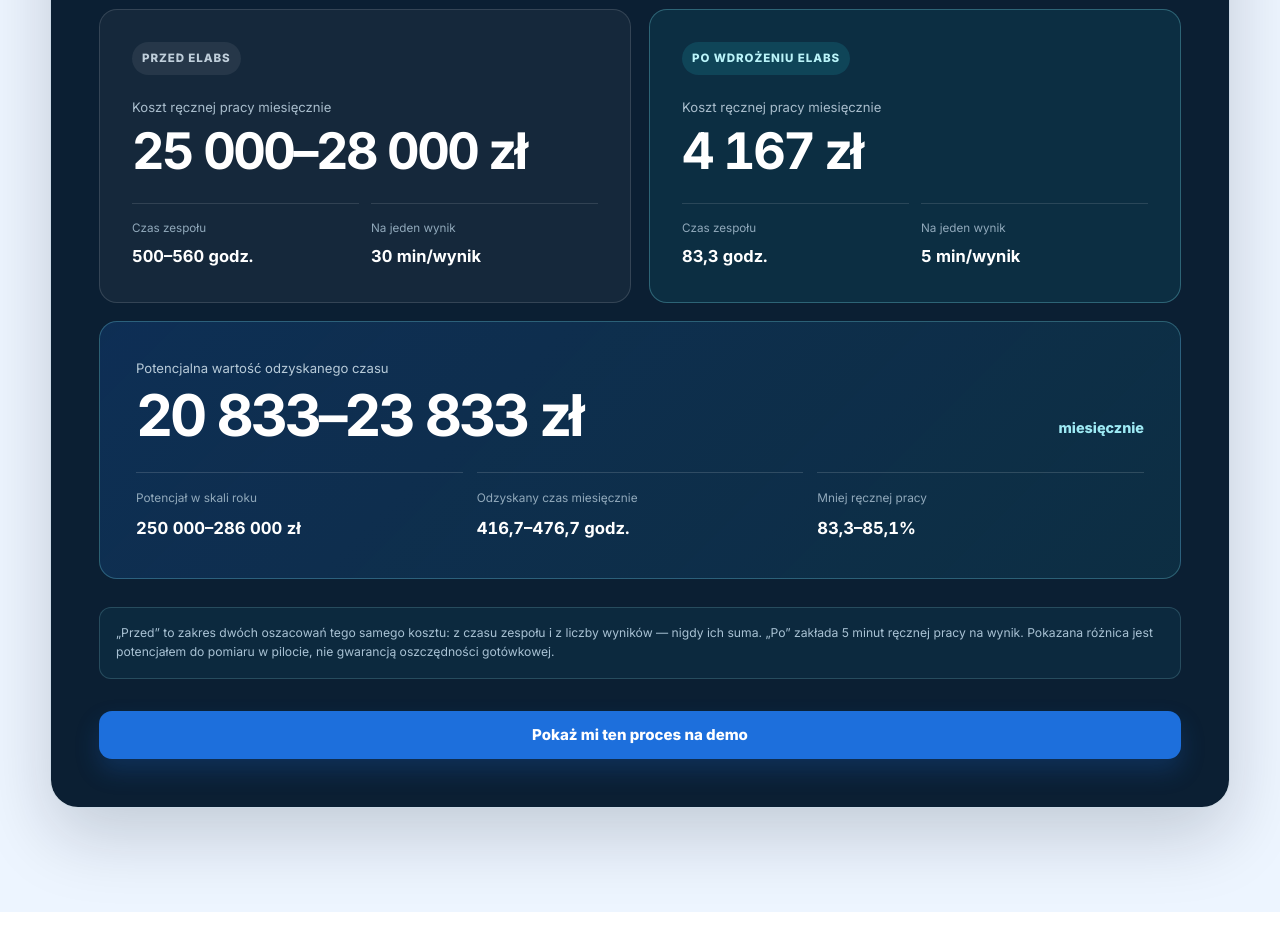
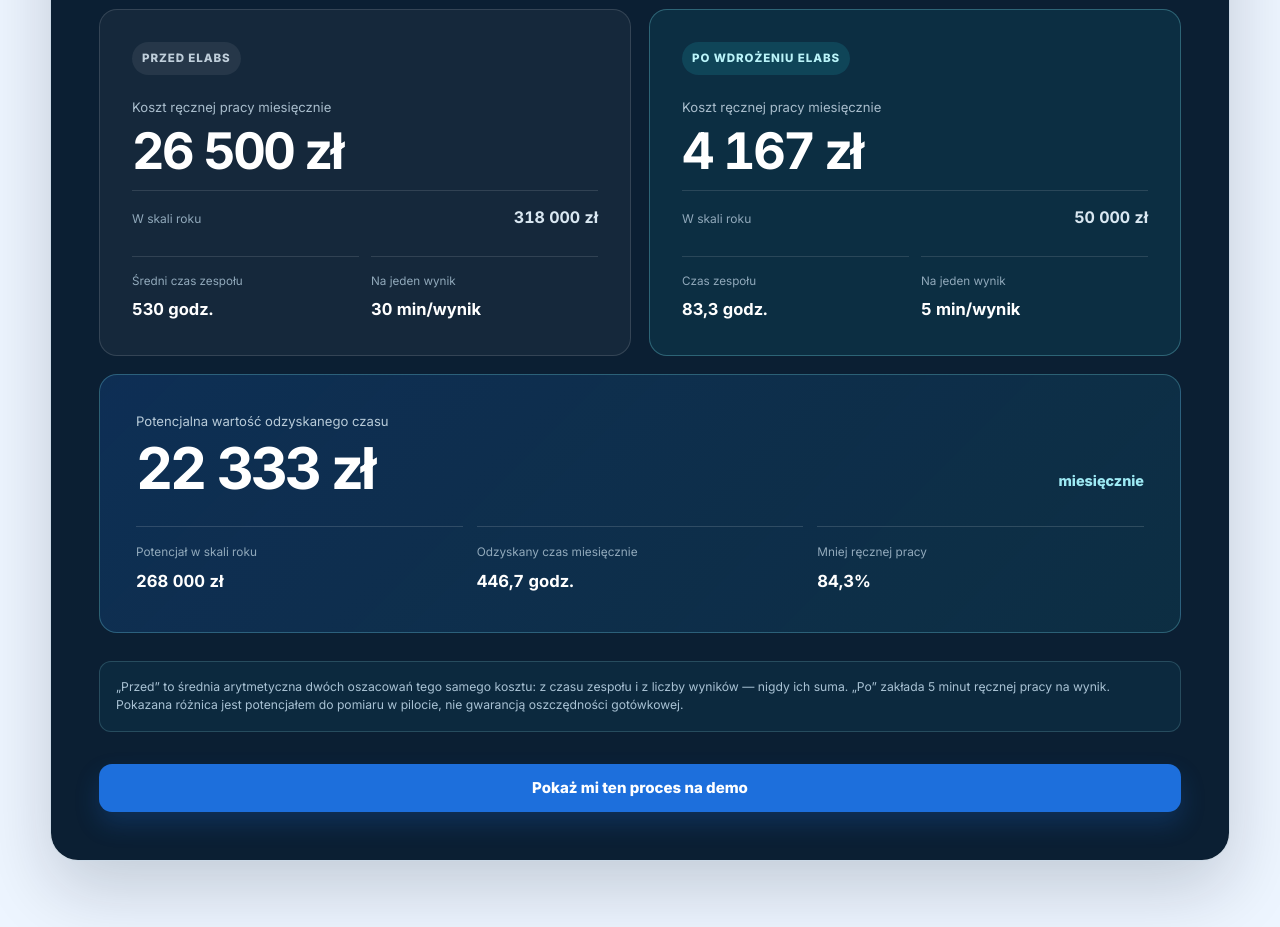
Before and after one commit to adriansga/Labsolutions, a website: page index.html in a window 1280 px wide. Shown: the part 1900-2827 px from the top of the page. Drawn offline with Linux system fonts and the light colour scheme.

Commit message:
feat: uprosc kalkulator ELABS do srednich kwot

```diff
--- a/index.html
+++ b/index.html
@@ -483,6 +483,9 @@
     .scenario-card-after .scenario-badge { color: #baf4f9; background: rgba(34, 184, 207, .16); }
     .scenario-cost-label { display: block; margin-bottom: 7px; color: #a9bdcc; font-size: .82rem; }
     .scenario-cost { display: block; color: #fff; font-size: clamp(2rem, 4vw, 3.15rem); line-height: 1; letter-spacing: -.05em; font-variant-numeric: tabular-nums; }
+    .scenario-annual { display: flex; align-items: baseline; justify-content: space-between; gap: 14px; margin-top: 13px; padding-top: 13px; border-top: 1px solid rgba(255, 255, 255, .12); }
+    .scenario-annual span { color: #91a9bb; font-size: .75rem; }
+    .scenario-annual strong { color: #d9e7f1; font-size: 1rem; font-variant-numeric: tabular-nums; text-align: right; }
     .scenario-metrics { display: grid; grid-template-columns: repeat(2, minmax(0, 1fr)); gap: 12px; margin-top: 26px; }
     .scenario-metric { min-width: 0; padding-top: 15px; border-top: 1px solid rgba(255, 255, 255, .12); }
     .scenario-metric span { display: block; margin-bottom: 5px; color: #91a9bb; font-size: .73rem; }
@@ -796,7 +799,7 @@
           <div class="calculator-inputs">
             <h3 class="calculator-title">Twój obecny obieg</h3>
             <p class="calculator-intro">Podaj średni miesiąc — nie rekordowy i nie najspokojniejszy.</p>
-            <p class="interview-note">Punkt startowy z rozmów: 70% dnia pracy przy wynikach. Druga estymacja zakłada 30 minut łącznej pracy na dokument. Kalkulator pokazuje oba rachunki osobno — nie dodaje ich.</p>
+            <p class="interview-note">Punkt startowy z rozmów: 70% dnia pracy przy wynikach. Druga estymacja zakłada 30 minut łącznej pracy na dokument. Kalkulator uśrednia oba rachunki — nie dodaje ich.</p>
 
             <div class="primary-controls">
               <div class="calc-group">
@@ -868,11 +871,15 @@
               <article class="scenario-card scenario-card-before">
                 <span class="scenario-badge">Przed ELABS</span>
                 <span class="scenario-cost-label">Koszt ręcznej pracy miesięcznie</span>
-                <strong class="scenario-cost" id="before-cost">25 000–28 000 zł</strong>
+                <strong class="scenario-cost" id="before-cost">26 500 zł</strong>
+                <div class="scenario-annual">
+                  <span>W skali roku</span>
+                  <strong id="before-annual">318 000 zł</strong>
+                </div>
                 <div class="scenario-metrics">
                   <div class="scenario-metric">
-                    <span>Czas zespołu</span>
-                    <strong id="before-hours">500–560 godz.</strong>
+                    <span>Średni czas zespołu</span>
+                    <strong id="before-hours">530 godz.</strong>
                   </div>
                   <div class="scenario-metric">
                     <span>Na jeden wynik</span>
@@ -885,6 +892,10 @@
                 <span class="scenario-badge">Po wdrożeniu ELABS</span>
                 <span class="scenario-cost-label">Koszt ręcznej pracy miesięcznie</span>
                 <strong class="scenario-cost" id="after-cost">4 167 zł</strong>
+                <div class="scenario-annual">
+                  <span>W skali roku</span>
+                  <strong id="after-annual">50 000 zł</strong>
+                </div>
                 <div class="scenario-metrics">
                   <div class="scenario-metric">
                     <span>Czas zespołu</span>
@@ -902,26 +913,26 @@
               <div class="savings-main">
                 <div class="savings-main-copy">
                   <span>Potencjalna wartość odzyskanego czasu</span>
-                  <strong class="savings-value" id="monthly-savings">20 833–23 833 zł</strong>
+                  <strong class="savings-value" id="monthly-savings">22 333 zł</strong>
                 </div>
                 <span class="savings-period">miesięcznie</span>
               </div>
               <div class="savings-grid">
                 <div class="savings-metric">
                   <span>Potencjał w skali roku</span>
-                  <strong id="annual-savings">250 000–286 000 zł</strong>
+                  <strong id="annual-savings">268 000 zł</strong>
                 </div>
                 <div class="savings-metric">
                   <span>Odzyskany czas miesięcznie</span>
-                  <strong id="released-hours">416,7–476,7 godz.</strong>
+                  <strong id="released-hours">446,7 godz.</strong>
                 </div>
                 <div class="savings-metric">
                   <span>Mniej ręcznej pracy</span>
-                  <strong id="reduction-percent">83,3–85,1%</strong>
+                  <strong id="reduction-percent">84,3%</strong>
                 </div>
               </div>
             </div>
-            <p class="calc-disclaimer">„Przed” to zakres dwóch oszacowań tego samego kosztu: z czasu zespołu i z liczby wyników — nigdy ich suma. „Po” zakłada 5 minut ręcznej pracy na wynik. Pokazana różnica jest potencjałem do pomiaru w pilocie, nie gwarancją oszczędności gotówkowej.</p>
+            <p class="calc-disclaimer">„Przed” to średnia arytmetyczna dwóch oszacowań tego samego kosztu: z czasu zespołu i z liczby wyników — nigdy ich suma. „Po” zakłada 5 minut ręcznej pracy na wynik. Pokazana różnica jest potencjałem do pomiaru w pilocie, nie gwarancją oszczędności gotówkowej.</p>
             <a class="button button-primary" href="#kontakt">Pokaż mi ten proces na demo</a>
           </aside>
         </div>
@@ -1078,7 +1089,7 @@
             </details>
             <details class="faq-item">
               <summary>Skąd bierze się wynik kalkulatora?</summary>
-              <div class="faq-answer">Liczymy ten sam koszt dwiema drogami. Pierwsza używa liczby pracowników, godzin, dni i udziału czasu przy wynikach. Druga używa liczby wyników i średniego czasu na dokument. Pokazujemy zakres między nimi — nie sumę. Osobno widać scenariusz ELABS przy założonym czasie ręcznej pracy.</div>
+              <div class="faq-answer">Liczymy ten sam koszt dwiema drogami. Pierwsza używa liczby pracowników, godzin, dni i udziału czasu przy wynikach. Druga używa liczby wyników i średniego czasu na dokument. Pokazujemy ich średnią arytmetyczną — nie sumę. Obok widać miesięczny i roczny scenariusz ELABS przy założonym czasie ręcznej pracy.</div>
             </details>
             <details class="faq-item">
               <summary>Ile kosztuje ELABS?</summary>
@@ -1202,49 +1213,36 @@
         const teamCost = teamHours * hourlyCost;
         const volumeHours = results * minutesCurrent / 60;
         const volumeCost = volumeHours * hourlyCost;
-        const currentHoursLow = Math.min(teamHours, volumeHours);
-        const currentHoursHigh = Math.max(teamHours, volumeHours);
-        const currentCostLow = Math.min(teamCost, volumeCost);
-        const currentCostHigh = Math.max(teamCost, volumeCost);
+        const currentHoursAverage = (teamHours + volumeHours) / 2;
+        const currentCostAverage = (teamCost + volumeCost) / 2;
+        const currentAnnualCost = currentCostAverage * 12;
         const elabsHours = results * minutesElabs / 60;
         const elabsCost = elabsHours * hourlyCost;
-        const releasedHoursLow = Math.max(0, currentHoursLow - elabsHours);
-        const releasedHoursHigh = Math.max(0, currentHoursHigh - elabsHours);
-        const releasedValueLow = releasedHoursLow * hourlyCost;
-        const releasedValueHigh = releasedHoursHigh * hourlyCost;
-        const annualValueLow = releasedValueLow * 12;
-        const annualValueHigh = releasedValueHigh * 12;
-        const reductionFromLow = currentHoursLow > 0 ? Math.max(0, (currentHoursLow - elabsHours) / currentHoursLow * 100) : 0;
-        const reductionFromHigh = currentHoursHigh > 0 ? Math.max(0, (currentHoursHigh - elabsHours) / currentHoursHigh * 100) : 0;
-        const reductionLow = Math.min(reductionFromLow, reductionFromHigh);
-        const reductionHigh = Math.max(reductionFromLow, reductionFromHigh);
+        const elabsAnnualCost = elabsCost * 12;
+        const releasedHours = Math.max(0, currentHoursAverage - elabsHours);
+        const releasedValue = releasedHours * hourlyCost;
+        const annualValue = releasedValue * 12;
+        const reduction = currentHoursAverage > 0 ? Math.max(0, releasedHours / currentHoursAverage * 100) : 0;
         const speedMultiplier = minutesCurrent / minutesElabs;
-        const moneyRange = (low, high) => Math.round(low) === Math.round(high)
-          ? `${formatMoney(low)} zł`
-          : `${formatMoney(low)}–${formatMoney(high)} zł`;
-        const hoursRange = (low, high) => Math.abs(low - high) < .05
-          ? `${number.format(low)} godz.`
-          : `${number.format(low)}–${number.format(high)} godz.`;
-        const percentRange = (low, high) => Math.abs(low - high) < .05
-          ? `${number.format(low)}%`
-          : `${number.format(low)}–${number.format(high)}%`;
 
-        qs('#before-cost').textContent = moneyRange(currentCostLow, currentCostHigh);
-        qs('#before-hours').textContent = hoursRange(currentHoursLow, currentHoursHigh);
+        qs('#before-cost').textContent = `${formatMoney(currentCostAverage)} zł`;
+        qs('#before-annual').textContent = `${formatMoney(currentAnnualCost)} zł`;
+        qs('#before-hours').textContent = `${number.format(currentHoursAverage)} godz.`;
         qs('#before-minutes').textContent = `${number.format(minutesCurrent)} min/wynik`;
         qs('#after-cost').textContent = `${formatMoney(elabsCost)} zł`;
+        qs('#after-annual').textContent = `${formatMoney(elabsAnnualCost)} zł`;
         qs('#after-hours').textContent = `${number.format(elabsHours)} godz.`;
         qs('#after-minutes').textContent = `${number.format(minutesElabs)} min/wynik`;
-        qs('#monthly-savings').textContent = moneyRange(releasedValueLow, releasedValueHigh);
-        qs('#annual-savings').textContent = moneyRange(annualValueLow, annualValueHigh);
-        qs('#released-hours').textContent = hoursRange(releasedHoursLow, releasedHoursHigh);
-        qs('#reduction-percent').textContent = percentRange(reductionLow, reductionHigh);
+        qs('#monthly-savings').textContent = `${formatMoney(releasedValue)} zł`;
+        qs('#annual-savings').textContent = `${formatMoney(annualValue)} zł`;
+        qs('#released-hours').textContent = `${number.format(releasedHours)} godz.`;
+        qs('#reduction-percent').textContent = `${number.format(reduction)}%`;
         qs('#contact-results').value = String(results);
 
         setRangeProgress(controls.employeesRange);
         setRangeProgress(controls.resultsRange);
 
-        return { employees, results, teamShare, hoursDay, workdays, minutesCurrent, minutesElabs, hourlyCost, teamHours, teamCost, volumeHours, volumeCost, currentHoursLow, currentHoursHigh, currentCostLow, currentCostHigh, elabsHours, elabsCost, releasedHoursLow, releasedHoursHigh, releasedValueLow, releasedValueHigh, annualValueLow, annualValueHigh, reductionLow, reductionHigh, speedMultiplier };
+        return { employees, results, teamShare, hoursDay, workdays, minutesCurrent, minutesElabs, hourlyCost, teamHours, teamCost, volumeHours, volumeCost, currentHoursAverage, currentCostAverage, currentAnnualCost, elabsHours, elabsCost, elabsAnnualCost, releasedHours, releasedValue, annualValue, reduction, speedMultiplier };
       };
 
       const bindPair = (range, numeric) => {
@@ -1291,13 +1289,13 @@
           `Wynik kalkulatora na stronie:`,
           `- estymacja z czasu zespołu: ${formatMoney(calculation.teamCost)} zł (${number.format(calculation.teamHours)} godz.)`,
           `- estymacja z wolumenu: ${formatMoney(calculation.volumeCost)} zł (${number.format(calculation.volumeHours)} godz.)`,
-          `- obecny zakres kosztu: ${formatMoney(calculation.currentCostLow)}–${formatMoney(calculation.currentCostHigh)} zł`,
+          `- obecny średni koszt: ${formatMoney(calculation.currentCostAverage)} zł/mies. (${formatMoney(calculation.currentAnnualCost)} zł/rok)`,
           `- założony czas obecny / ELABS: ${calculation.minutesCurrent} / ${calculation.minutesElabs} min na wynik`,
           `- przyjęta wartość godziny pracy: ${calculation.hourlyCost} zł brutto`,
-          `- scenariusz ELABS: ${formatMoney(calculation.elabsCost)} zł (${number.format(calculation.elabsHours)} godz.)`,
-          `- potencjalnie uwolniona wartość czasu miesięcznie: ${formatMoney(calculation.releasedValueLow)}–${formatMoney(calculation.releasedValueHigh)} zł`,
-          `- potencjał w skali roku: ${formatMoney(calculation.annualValueLow)}–${formatMoney(calculation.annualValueHigh)} zł`,
-          `- redukcja ręcznej pracy: ${number.format(calculation.reductionLow)}–${number.format(calculation.reductionHigh)}%`,
+          `- scenariusz ELABS: ${formatMoney(calculation.elabsCost)} zł/mies. (${formatMoney(calculation.elabsAnnualCost)} zł/rok; ${number.format(calculation.elabsHours)} godz.)`,
+          `- potencjalnie uwolniona wartość czasu miesięcznie: ${formatMoney(calculation.releasedValue)} zł`,
+          `- potencjał w skali roku: ${formatMoney(calculation.annualValue)} zł`,
+          `- redukcja ręcznej pracy: ${number.format(calculation.reduction)}%`,
           ``,
           `Proszę o propozycję terminu rozmowy.`
         ].join('\n');
```
Also changed, not shown: design.md (+7 -7 lines), docs/PROTOTYP_LANDING_ELABS_2026-08-26.md (+11 -8 lines), tests/landing.spec.js (+18 -14 lines).
